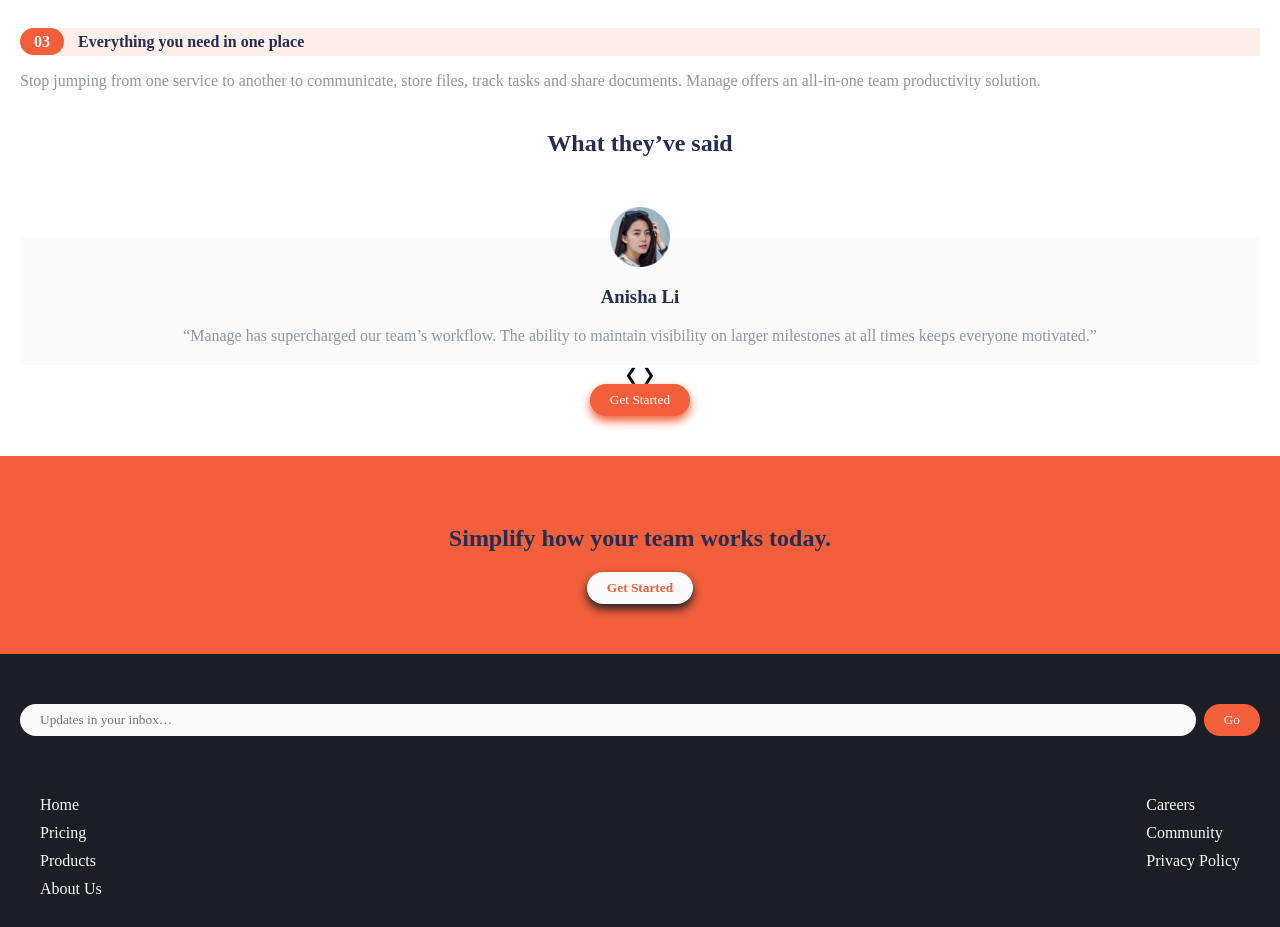
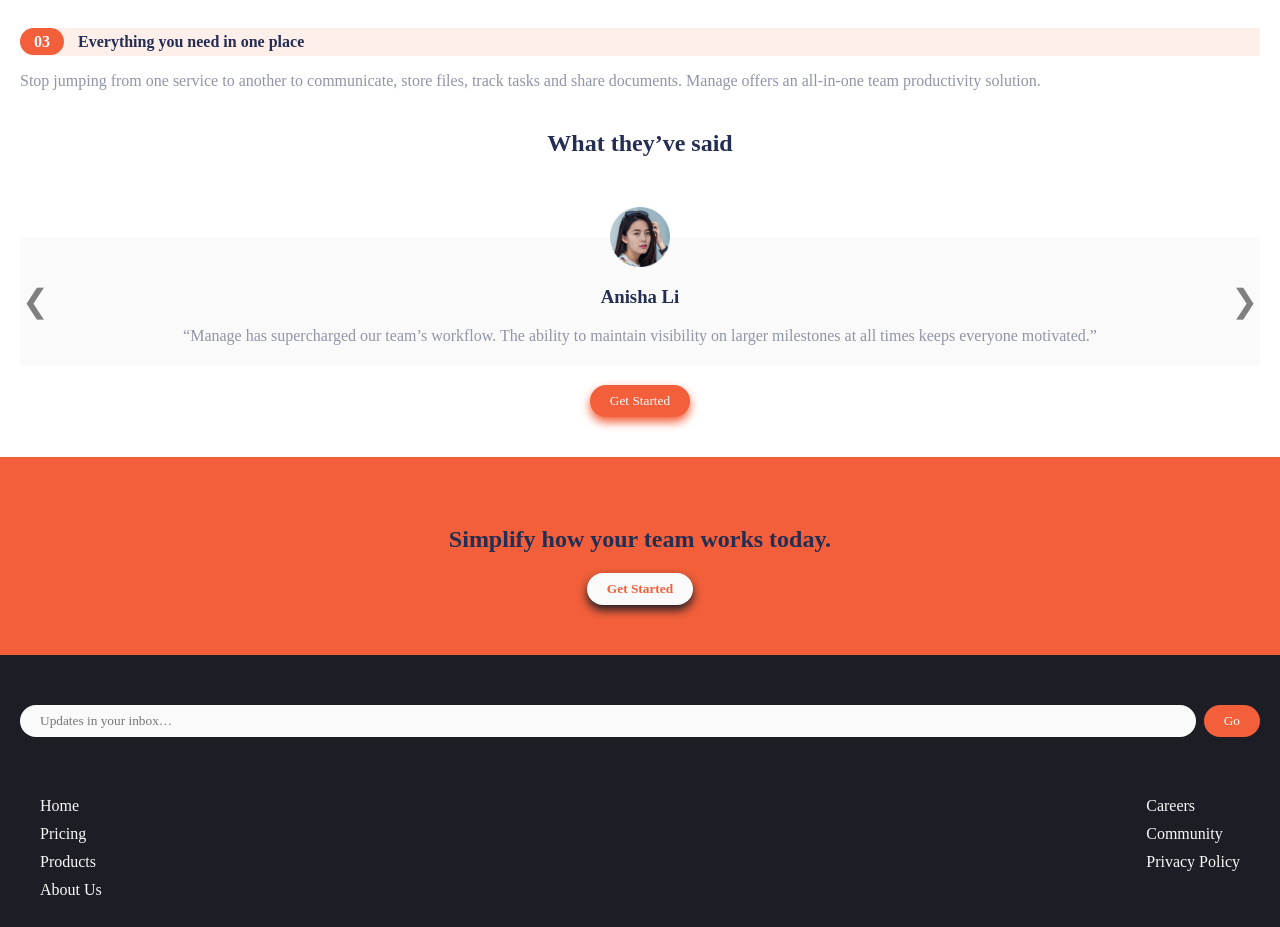
Before and after one commit to voromahery/iwt2-manage-landing-page, a website: page webroot/index.html in a window 1280 px wide. Shown: the part 1700-2627 px from the top of the page. Drawn offline with Linux system fonts and the light colour scheme.

Commit message:
Added prev icon and next icon in order to allow users to clic on them

```diff
--- a/scss/_section_testimony.scss
+++ b/scss/_section_testimony.scss
@@ -4,6 +4,10 @@
   text-align: center;
   margin-bottom: 40px;
   margin-top: 40px;
+}
+
+.testimony__wrapper {
+  position: relative;
 }
 
 .testimony__card--image {
@@ -19,6 +23,7 @@
   position: relative;
   display: flex;
   flex-direction: column;
+  margin-bottom: 20px;
 }
 
 .testimony__card--image {
@@ -150,3 +155,25 @@
 // #shanai, #richard, #anisha {
 //   display: none;
 // }
+
+.next {
+  right: 2px;
+}
+
+.prev {
+  left: 2px;
+}
+
+.next,
+.prev {
+  position: absolute;
+  top: calc(50% + 8.2px);
+  cursor: pointer;
+  font-size: 32px;
+  color: grey;
+}
+
+.next:hover,
+.prev:hover {
+  color: black;
+}
```
Also changed, not shown: webroot/css/index.css.
